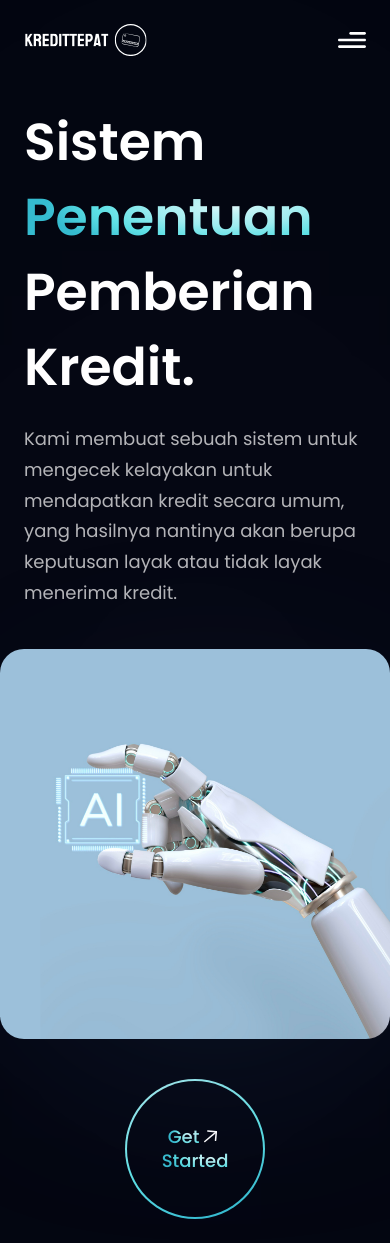
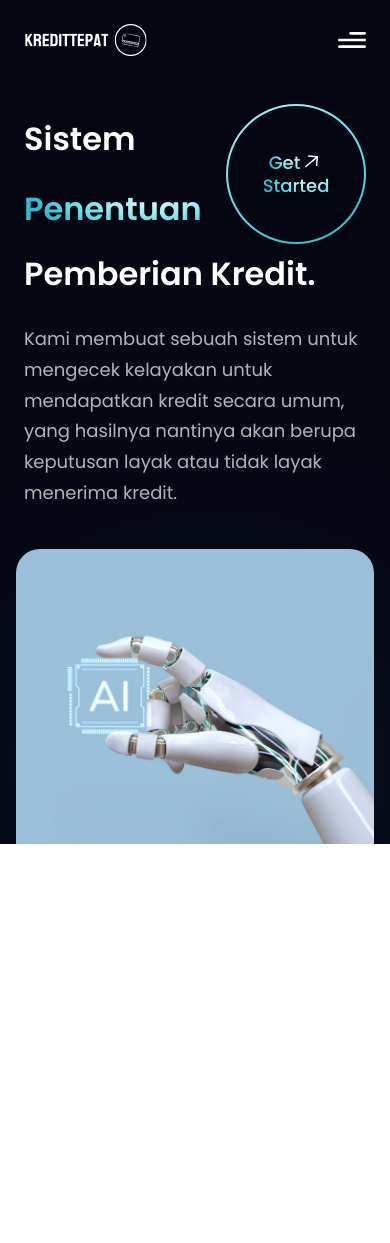
Before and after one commit to AditRizkii/KreditTepat, a React (Vite) app: page / in a window 390 px wide. After the commit the page ends 844 px from the top, so only its background shows below. Built offline with nearby package versions, Linux system fonts and the light colour scheme.

Commit message:
style : make style responsive

```diff
--- a/src/components/FormContainer.jsx
+++ b/src/components/FormContainer.jsx
@@ -14,7 +14,7 @@ const FormContainer = () => {
       className={`flex md:flex-row flex-col font-poppins ${styles.paddingY} `}
     >
       <div
-        className={`flex-1 ${styles.flexStart} flex-col xl:px-0 sm:px-16 px-6`}
+        className={`flex-1 ${styles.flexStart} flex-col xl:px-0 sm:px-16 px-6 hidden md:flex`}
       >
         <Lottie
           animationData={animationData}
@@ -26,7 +26,7 @@ const FormContainer = () => {
       <div
         className={`flex-1 flex ${styles.flexCenter} md:my-0 my-10 relative`}
       >
-        <div className="w-full h-fit bg-white absolute z-10 rounded-3xl">
+        <div className="w-full h-fit bg-white absolute z-[0] mt-[650px] xs:mt-[600px] ss:mt-[500px] md:mt-0 rounded-3xl">
           <div className="w-full flex justify-center my-4">
             <img
               src={logoBlack}
@@ -44,10 +44,6 @@ const FormContainer = () => {
         <div className="absolute z-[0] w-[50%] h-[50%] right-20 bottom-20 blue__gradient" />
         {/* gradient end */}
       </div>
-
-      <div className={`ss:hidden ${styles.flexCenter}`}>
-        <GetStarted />
-      </div>
     </section>
   );
 };
--- a/src/components/Hero.jsx
+++ b/src/components/Hero.jsx
@@ -14,16 +14,16 @@ const Hero = () => {
         className={`flex-1 ${styles.flexStart} flex-col xl:px-0 sm:px-16 px-6`}
       >
         <div className="flex flex-row justify-between items-center w-full">
-          <h1 className="flex-1 font-poppins font-semibold ss:text-[72px] text-[52px] text-white ss:leading-[100.8px] leading-[75px]">
+          <h1 className="flex-1 font-poppins font-semibold ss:text-[72px] text-[32px] text-white ss:leading-[100.8px] leading-[70px]">
             Sistem <br className="sm:block hidden" />{" "}
             <span className="text-gradient">Penentuan</span>{" "}
           </h1>
-          <div className="ss:flex hidden md:mr-4 mr-0">
+          <div className="flex md:mr-4 mr-0">
             <GetStarted />
           </div>
         </div>
 
-        <h1 className="font-poppins font-semibold ss:text-[68px] text-[52px] text-white ss:leading-[100.8px] leading-[75px] w-full">
+        <h1 className="font-poppins font-semibold ss:text-[68px] text-[32px] text-white ss:leading-[100.8px] leading-[60px] w-full">
           Pemberian Kredit.
         </h1>
         <p className={`${styles.paragraph} max-w-[470px] mt-5`}>
@@ -39,7 +39,7 @@ const Hero = () => {
         <img
           src={robot}
           alt="robot-hand"
-          className="w-[100%] h-[100%] rounded-3xl sm:ml-24 relative z-[5]"
+          className="w-11/12 h-auto md:w-11/12 md:h-auto rounded-3xl relative z-[5]"
         />
 
         {/* gradient start */}
@@ -49,9 +49,9 @@ const Hero = () => {
         {/* gradient end */}
       </div>
 
-      <div className={`ss:hidden ${styles.flexCenter}`}>
+      {/* <div className={`ss:hidden ${styles.flexCenter}`}>
         <GetStarted />
-      </div>
+      </div> */}
     </section>
   );
 };
--- a/src/components/Navbar.jsx
+++ b/src/components/Navbar.jsx
@@ -10,11 +10,13 @@ const Navbar = () => {
 
   return (
     <nav className="w-full flex py-6 justify-between items-center navbar">
-      <img
-        src={logoWhite}
-        alt="kredittepat-logo"
-        className="w-[124px] h-[32px]"
-      />
+      <Link to="/">
+        <img
+          src={logoWhite}
+          alt="kredittepat-logo"
+          className="w-[124px] h-[32px]"
+        />
+      </Link>
 
       <ul className="list-none sm:flex hidden justify-end items-center flex-1">
         {navLinks.map((nav, index) => (
@@ -25,10 +27,10 @@ const Navbar = () => {
             } ${index === navLinks.length - 1 ? "mr-0" : "mr-10"}`}
             onClick={() => setActive(nav.title)}
           >
-            <a href={`#${nav.id}`}>{nav.title}</a>
+            <Link to={nav.id}>{nav.title}</Link>
           </li>
         ))}
-        <li className="font-poppins font-normal cursor-pointer text-[16px] ml-10">
+        {/* <li className="font-poppins font-normal cursor-pointer text-[16px] ml-10">
           <Link to="/inf">
             <button className="flex gap-3 cursor-pointer text-white font-semibold bg-gradient-to-r from-gray-800 to-black px-7 py-3 rounded-full border border-gray-600 hover:scale-105 duration-200 hover:text-gray-500 hover:border-gray-800 hover:from-black hover:to-gray-900">
               Get Started
@@ -39,7 +41,7 @@ const Navbar = () => {
               />
             </button>
           </Link>
-        </li>
+        </li> */}
       </ul>
 
       <div className="sm:hidden flex flex-1 justify-end items-center">
--- a/src/constants/index.js
+++ b/src/constants/index.js
@@ -1,6 +1,6 @@
 export const navLinks = [
   {
-    id: "home",
+    id: "/",
     title: "Home",
   },
 ];
--- a/src/page/main/index.jsx
+++ b/src/page/main/index.jsx
@@ -4,7 +4,7 @@ import styles from "../../style";
 
 const index = () => {
   return (
-    <div className="bg-primary w-full overflow-hidden">
+    <div className="bg-primary w-full h-screen overflow-hidden">
       <div className={`${styles.paddingX} ${styles.flexCenter}`}>
         <div className={`${styles.boxWidth}`}>
           <Navbar />
```
